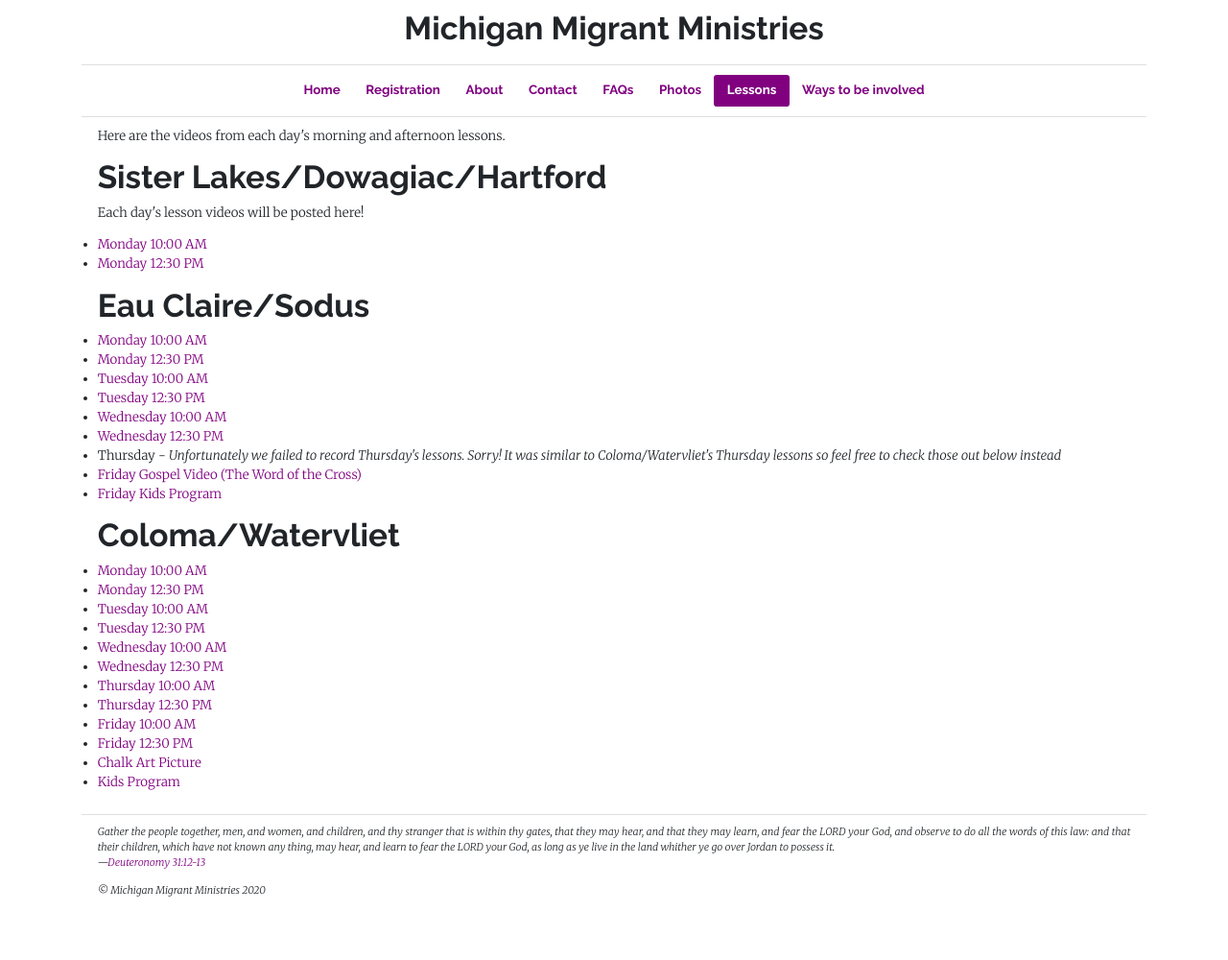
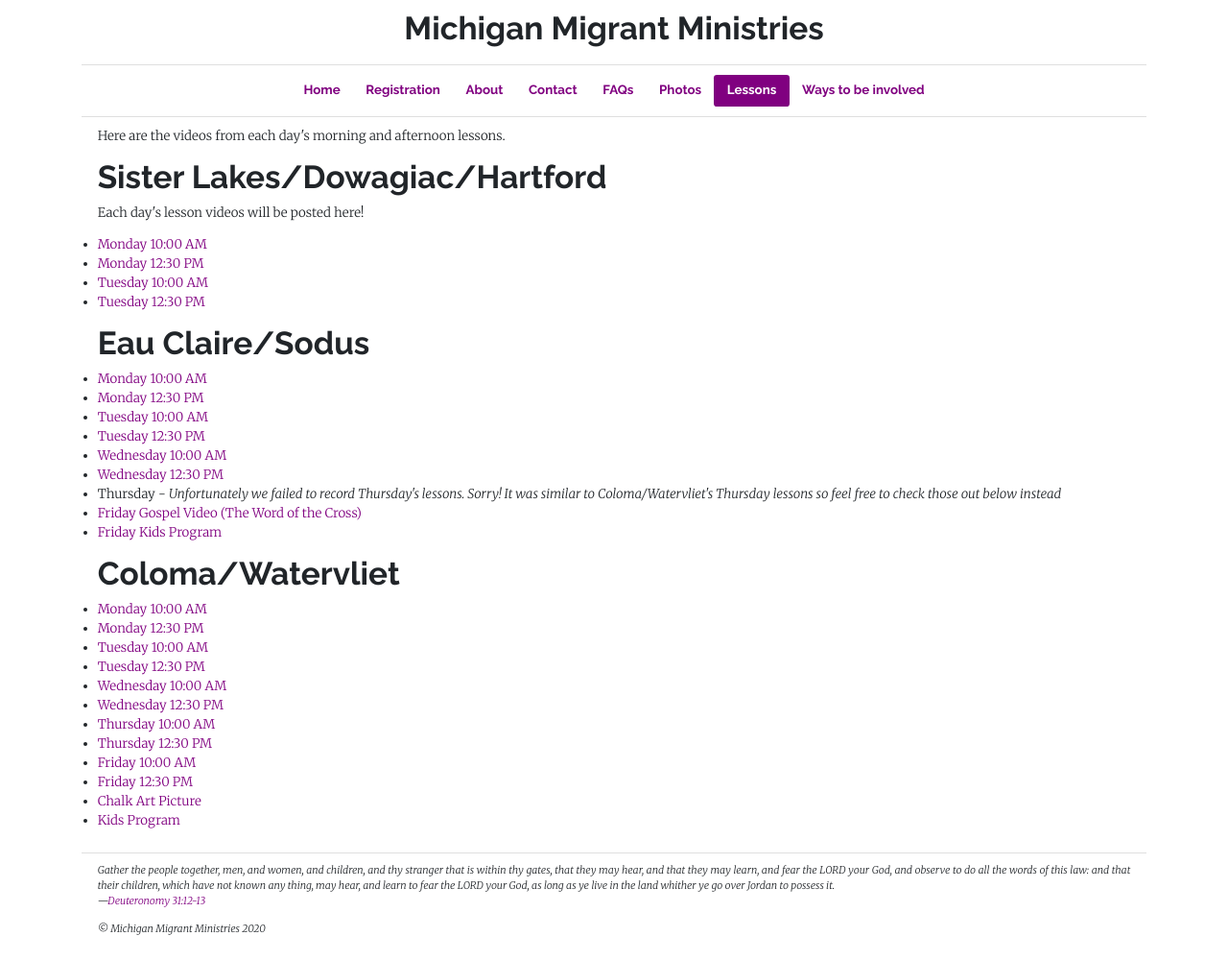
Before and after one commit to michigan-migrant-ministries/website, a Jekyll site: the page built from _pages/lessons.html, in a window 1280 px wide. Shown: the whole page at 96% size. Built offline with Jekyll 4.4.1, drawn with Linux system fonts in a browser that asks for light colours; before the commit the page ends 960 px from its top, so only the background shows below that.

Commit message:
Post videos for Tuesday

```diff
--- a/_pages/lessons.html
+++ b/_pages/lessons.html
@@ -22,6 +22,12 @@
   </li>
   <li>
     <a target="_blank" href="https://www.facebook.com/michiganmigrantministries/videos/360479634949637/">Monday 12:30 PM</a>
+  </li>
+  <li>
+    <a target="_blank" href="https://www.facebook.com/michiganmigrantministries/videos/1089825688081988">Tuesday 10:00 AM</a>
+  </li>
+  <li>
+    <a target="_blank" href="https://www.facebook.com/michiganmigrantministries/videos/4233838989990652">Tuesday 12:30 PM</a>
   </li>
 </ul>
 
```
